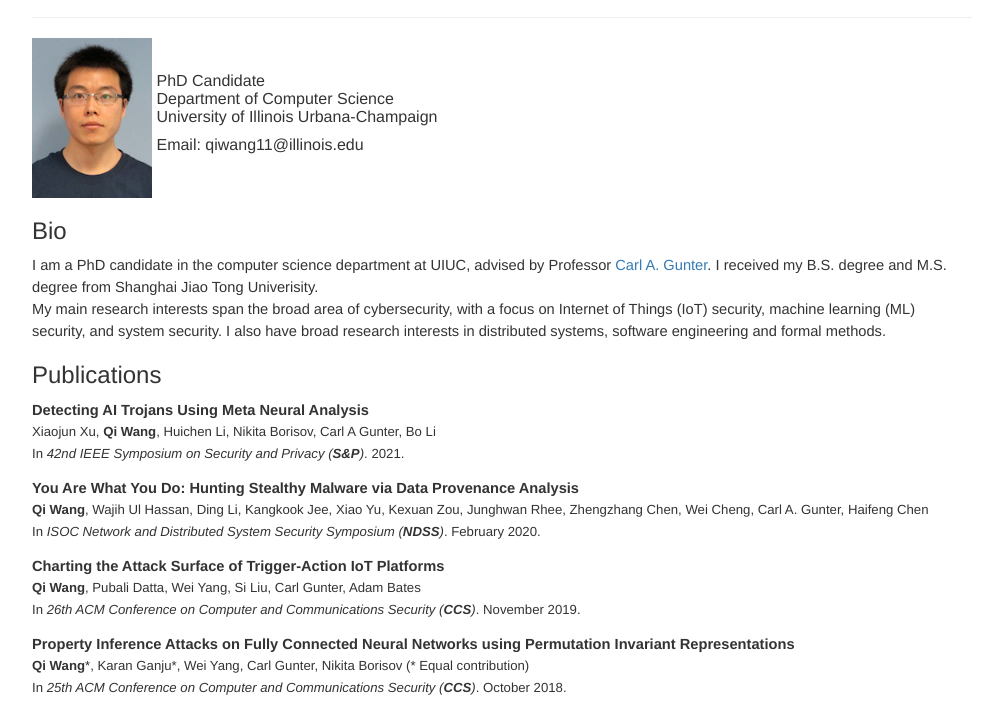
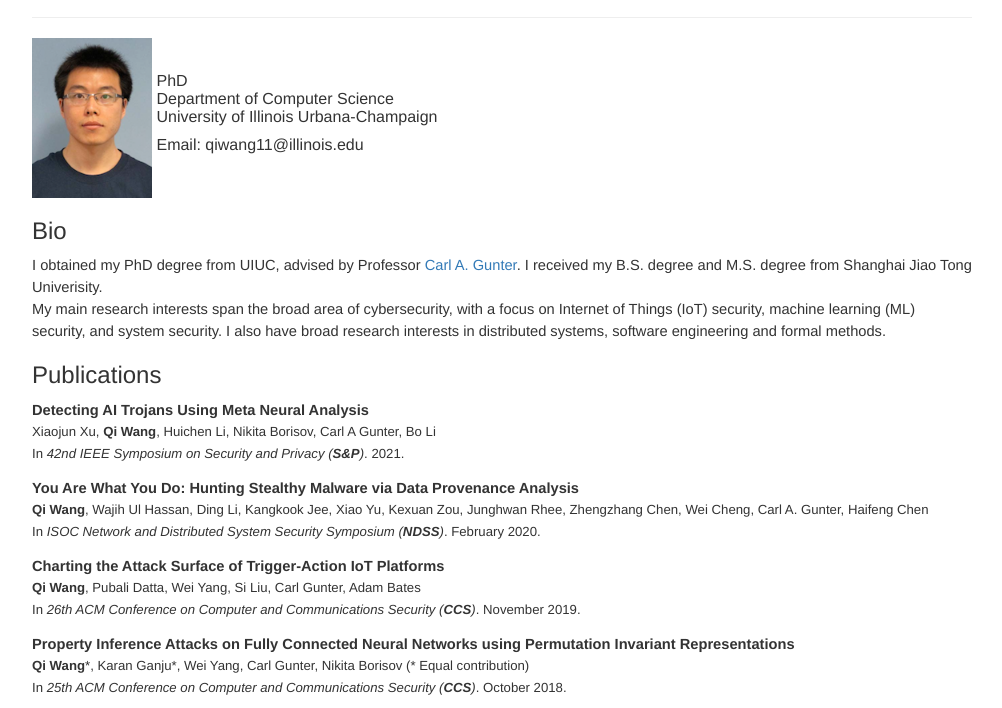
Before and after one commit to aywq2008/aywq2008.github.io, a plain HTML site: page index.html in a window 1280 px wide. Shown: the part 56-764 px from the top of the page, without its empty margins (138-1140 px from the left). Drawn offline with Linux system fonts and the light colour scheme.

Commit message:
update on Oct 26

```diff
--- a/index.html
+++ b/index.html
@@ -21,10 +21,12 @@
         <tbody>
         <tr>
             <td align="top"><img src="./resources/qi.png" width="120px"
-						height="160px">&nbsp;</td>
+                                 height="160px">&nbsp;
+            </td>
             <td align="top|left">
                 <p>
-							PhD Candidate<br> Department of Computer Science<br>
+                    PhD <br>
+                    Department of Computer Science<br>
                     University of Illinois Urbana-Champaign<br>
                 </p>
                 <p>
@@ -41,13 +43,13 @@
         <div class="col-lg-12">
             <div class="section">
                 <h3 id="nav-pub">Bio</h3>
-					I am a PhD candidate in the computer science department at UIUC,
-					advised by Professor <a href="https://cgunter.cs.illinois.edu">Carl
+                I obtained my PhD degree from UIUC, advised by Professor <a href="https://cgunter.cs.illinois.edu">Carl
                 A. Gunter</a>. I received my B.S. degree and M.S. degree from Shanghai
                 Jiao Tong Univerisity. <br> My main research interests span the
                 broad area of cybersecurity, with a focus on Internet of Things
                 (IoT) security, machine learning (ML) security, and system
-					security. I also have broad research interests in distributed systems, software engineering and formal methods.
+                security. I also have broad research interests in distributed systems, software engineering and formal
+                methods.
             </div>
 
             <div class="section" id="research">
@@ -56,7 +58,8 @@
                 <div class="pub" data-type="Conference paper">
                     <div class="pub-meta">
                         <span class="pub-title">Detecting AI Trojans Using Meta Neural Analysis</span><br> <span
-								class="pub-author">Xiaojun Xu, <b>Qi Wang</b>, Huichen Li, Nikita Borisov, Carl A Gunter, Bo Li</span><br> <span
+                            class="pub-author">Xiaojun Xu, <b>Qi Wang</b>, Huichen Li, Nikita Borisov, Carl A Gunter, Bo Li</span><br>
+                        <span
                                 class="pub-in"> In <i>42nd IEEE Symposium on Security and Privacy (<b>S&P</b>)</i>. 2021.
 							</span>
                     </div>
```
Lines whose indentation alone changed are shown as unchanged.
